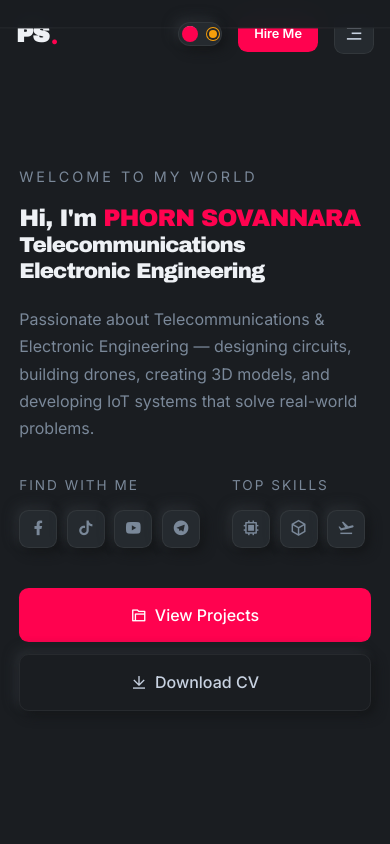
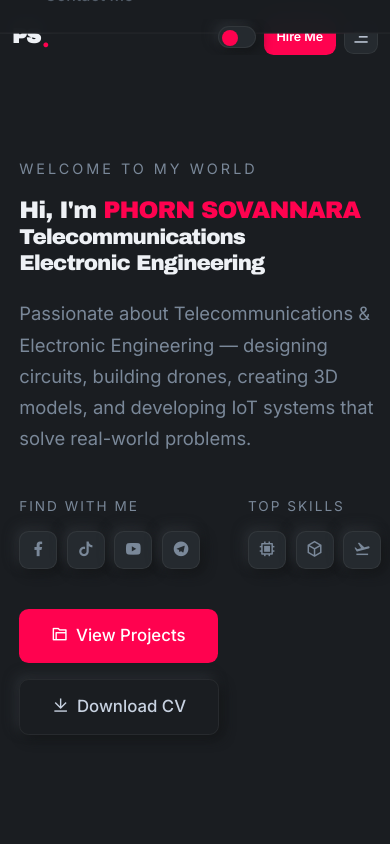
Before and after one commit to phansovannara4444-cell/Web, a plain HTML site: page index.html in a window 390 px wide. Shown: the top 844 px of the page. Drawn offline with nearby package versions, Linux system fonts and the light colour scheme; no server answers; files whose address does not match are found by name.

Commit message:
Add files via upload

```diff
--- a/style.css
+++ b/style.css
@@ -48,42 +48,11 @@
 body.light-mode .dropzone { background:var(--card); border-color:rgba(0,0,0,.12); }
 
 /* ===== THEME TOGGLE ===== */
-.theme-toggle {
-    width: 44px; height: 24px;
-    background: var(--card); border: 1px solid var(--border);
-    border-radius: 999px; cursor: pointer; position: relative;
-    flex-shrink: 0; box-shadow: var(--shadow-sm); padding: 0;
-    overflow: hidden;
-}
-/* sliding pill */
-.theme-toggle::after {
-    content: ''; position: absolute;
-    top: 3px; left: 3px; width: 16px; height: 16px;
-    border-radius: 50%; background: var(--red);
-    transition: transform .3s ease; z-index: 1;
-}
-body.light-mode .theme-toggle::after { transform: translateX(20px); }
-body.light-mode .toggle-sun { box-shadow: 0 0 0 2px #ffffff, 0 0 0 3px #f59e0b; }
-body.light-mode .toggle-moon { box-shadow: 2px -1px 0 2px #6b7280; }
-
-/* moon icon — crescent via box-shadow clip */
-.toggle-moon {
-    position: absolute; left: 4px; top: 50%; transform: translateY(-50%);
-    width: 10px; height: 10px; border-radius: 50%;
-    background: transparent;
-    box-shadow: 2px -1px 0 2px #c8d2e1;
-    pointer-events: none; z-index: 0;
-    display: block;
-}
-/* sun icon — circle with rays via outline */
-.toggle-sun {
-    position: absolute; right: 4px; top: 50%; transform: translateY(-50%);
-    width: 8px; height: 8px; border-radius: 50%;
-    background: #f59e0b;
-    box-shadow: 0 0 0 2px #212428, 0 0 0 3px #f59e0b;
-    pointer-events: none; z-index: 0;
-    display: block;
-}
+.theme-toggle { width:44px; height:24px; background:var(--card); border:1px solid var(--border); border-radius:999px; cursor:pointer; position:relative; flex-shrink:0; box-shadow:var(--shadow-sm); padding:0; }
+.theme-toggle::after { content:''; position:absolute; top:3px; left:3px; width:16px; height:16px; border-radius:50%; background:var(--red); transition:transform .3s ease; }
+body.light-mode .theme-toggle::after { transform:translateX(20px); }
+.toggle-moon { position:absolute; left:5px; top:50%; transform:translateY(-50%); font-size:.65rem; pointer-events:none; }
+.toggle-sun  { position:absolute; right:4px; top:50%; transform:translateY(-50%); font-size:.65rem; pointer-events:none; }
 
 /* smooth theme transition on all elements */
 *, *::before, *::after { transition:background-color .3s ease, border-color .3s ease, color .2s ease, box-shadow .3s ease; }
@@ -113,7 +82,7 @@
 /* ===== HEADER ===== */
 .header { position:fixed; top:0; left:0; right:0; z-index:1000; padding:1.2rem 0; transition:var(--t); }
 .header.scrolled { background:rgba(26,29,33,.96); backdrop-filter:blur(12px); padding:.8rem 0; box-shadow:0 4px 24px rgba(0,0,0,.4); }
-.container-nav { max-width:1300px; margin:0 auto; padding:0 2rem; display:flex; align-items:center; justify-content:space-between; gap:1rem; }
+.container-nav { max-width:1300px; margin:0 auto; padding:0 1rem; display:flex; align-items:center; justify-content:space-between; gap:.5rem; overflow:hidden; }
 .nav-logo { display:flex; align-items:center; gap:1px; flex-shrink:0; }
 .logo-ps { font-family:var(--font-display); font-size:1.5rem; font-weight:800; color:var(--white); letter-spacing:-1px; }
 .logo-dot { font-size:1.8rem; color:var(--red); font-weight:800; line-height:1; }
@@ -134,10 +103,10 @@
 .nav-list { display:flex; align-items:center; gap:.1rem; flex-wrap:wrap; }
 .nav-link { color:var(--text-dim); font-size:.95rem; padding:.4rem .6rem; border-radius:var(--radius-sm); transition:var(--t); font-weight:500; white-space:nowrap; }
 .nav-link:hover, .nav-link.active { color:var(--white); background:rgba(255,255,255,.06); }
-.nav-actions { display:flex; align-items:center; gap:1rem; flex-shrink:0; }
-.btn-hire { background:var(--red); color:#fff; padding:.55rem 1.4rem; border-radius:var(--radius-sm); font-size:.85rem; font-weight:600; transition:var(--t); white-space:nowrap; }
+.nav-actions { display:flex; align-items:center; gap:.5rem; flex-shrink:0; }
+.btn-hire { background:var(--red); color:#fff; padding:.55rem 1.1rem; border-radius:var(--radius-sm); font-size:.85rem; font-weight:600; transition:var(--t); white-space:nowrap; }
 .btn-hire:hover { background:#d40043; transform:translateY(-1px); }
-.nav-toggle { display:none; background:var(--card); border:1px solid var(--border); color:var(--text); width:40px; height:40px; border-radius:var(--radius-sm); font-size:1.2rem; cursor:pointer; align-items:center; justify-content:center; transition:var(--t); }
+.nav-toggle { display:none; background:var(--card); border:1px solid var(--border); color:var(--text); width:38px; height:38px; border-radius:var(--radius-sm); font-size:1.2rem; cursor:pointer; align-items:center; justify-content:center; transition:var(--t); flex-shrink:0; }
 .nav-toggle:hover { color:var(--red); border-color:var(--red); }
 
 /* ===== HOME ===== */
@@ -145,7 +114,7 @@
 .home .container { padding-top:0; padding-bottom:0; border-bottom:none; }
 .home-content { display:grid; grid-template-columns:1fr 420px; gap:3rem; align-items:center; min-height:100vh; padding:7rem 0 4rem; }
 .home-subtitle { font-size:.9rem; text-transform:uppercase; letter-spacing:3px; color:var(--text-dim); margin-bottom:1rem; }
-.home-title { font-family:'Archivo Black', sans-serif; font-size:clamp(1.8rem,3.4vw,3.4rem); font-weight:400; color:var(--white); line-height:1.05; margin-bottom:1.5rem; white-space:nowrap; letter-spacing:-1px; }
+.home-title { font-family:'Archivo Black', sans-serif; font-size:clamp(1.8rem,3.4vw,3.4rem); font-weight:400; color:var(--white); line-height:1.05; margin-bottom:1.5rem; letter-spacing:-1px; }
 .home-title .highlight { white-space:nowrap; }
 #typed-role, .typed-line2 { font-family:'Archivo Black', sans-serif; font-size:clamp(1.6rem,3vw,3rem); font-weight:400; color:var(--white); display:block; letter-spacing:-1px; line-height:1.05; margin-top:.2rem; }
 .home-description { color:var(--text-dim); max-width:480px; margin-bottom:2.5rem; font-size:1.15rem; }
@@ -446,92 +415,44 @@
     .cad-grid { grid-template-columns:repeat(2,1fr); }
 }
 @media (max-width:900px) {
-    /* ── Nav ── */
-    .nav-menu {
-        position:fixed; top:64px; left:0; right:0;
-        background:rgba(26,29,33,.98); backdrop-filter:blur(12px);
-        padding:1rem 1.5rem 1.5rem;
-        transform:translateY(-110%); transition:var(--t);
-        border-bottom:1px solid var(--border);
-        max-height:calc(100vh - 64px); overflow-y:auto;
-    }
+    .nav-menu { position:fixed; top:70px; left:0; right:0; background:rgba(26,29,33,.98); backdrop-filter:blur(12px); padding:1.5rem 2rem; transform:translateY(-110%); transition:var(--t); border-bottom:1px solid var(--border); }
     .nav-menu.open { transform:translateY(0); }
     .nav-list { flex-direction:column; align-items:flex-start; gap:.2rem; }
-    .nav-link { font-size:1rem; padding:.65rem .9rem; width:100%; border-radius:var(--radius-sm); }
+    .nav-link { font-size:1rem; padding:.6rem .8rem; }
     .nav-toggle { display:flex; }
-
-    /* ── Home ── */
     .home-content { grid-template-columns:1fr; }
     .home-image { display:none; }
-
-    /* ── Grids ── */
     .portfolio-grid, .blog-grid, .cad-grid { grid-template-columns:repeat(2,1fr); }
-    .files-layout  { grid-template-columns:1fr; }
+    .files-layout { grid-template-columns:1fr; }
     .contact-layout { grid-template-columns:1fr; }
-    .report-grid   { grid-template-columns:1fr; }
-    .report-cover  { height:140px; }
-    .battery-grid  { grid-template-columns:repeat(2,1fr); }
-    .specs-grid    { grid-template-columns:repeat(2,1fr); }
+    .report-grid { grid-template-columns:1fr; }
+    .report-cover { height:140px; }
+    .battery-grid { grid-template-columns:repeat(2,1fr); }
+    .specs-grid { grid-template-columns:repeat(2,1fr); }
 }
-
 @media (max-width:600px) {
-    /* ── Layout ── */
-    .container { padding:3.5rem 1.2rem; }
-
-    /* ── Header ── */
-    .header { padding:.85rem 0; }
-    .header.scrolled { padding:.65rem 0; }
-    .container-nav { padding:0 1rem; gap:.6rem; }
-    .btn-hire { padding:.45rem 1rem; font-size:.8rem; }
-
-    /* ── Typography ── */
-    .section-title { margin-bottom:2.5rem; }
-    .section-title h1 { font-size:clamp(1.8rem,7vw,2.4rem); }
-    .section-intro { font-size:1rem; margin-bottom:2rem; }
-
-    /* ── Home hero ── */
-    .home-content { padding:5rem 0 3rem; gap:2rem; }
-    .home-title { font-size:clamp(1.5rem,6vw,2.2rem); white-space:normal; }
-    #typed-role, .typed-line2 { font-size:clamp(1.3rem,5.5vw,1.9rem); }
-    .home-description { font-size:1rem; margin-bottom:2rem; }
-    .home-meta { gap:2rem; flex-wrap:wrap; }
-    .home-btns { flex-direction:column; gap:.75rem; }
-    .home-btns .btn { width:100%; justify-content:center; padding:.85rem 1.5rem; font-size:1rem; }
-
-    /* ── Stats bar ── */
-    .home-stats { flex-wrap:wrap; justify-content:center; gap:1.2rem; padding:1.5rem 1rem; }
+    .container { padding:4rem 1.2rem; }
+    .features-grid, .portfolio-grid, .blog-grid, .cad-grid { grid-template-columns:1fr; }
+    .home-stats { flex-wrap:wrap; justify-content:center; }
     .stat-divider { display:none; }
-    .stat-item h3 { font-size:1.6rem; }
-
-    /* ── Cards ── */
-    .features-grid, .portfolio-grid, .blog-grid, .cad-grid { grid-template-columns:1fr; }
-
-    /* ── Form ── */
     .form-row { grid-template-columns:1fr; }
-
-    /* ── Footer ── */
-    .footer-inner { flex-direction:column; text-align:center; gap:.8rem; }
-    .footer-links { justify-content:center; }
-
-    /* ── Projects ── */
-    .project-item { flex-direction:column; gap:1rem; padding:1.2rem; }
-    .project-num  { font-size:1.5rem; }
-
-    /* ── Battery ── */
+    .section-title h1 { font-size:2.5rem; }
+    .footer-inner { flex-direction:column; text-align:center; }
+    .project-item { flex-direction:column; gap:1rem; }
+    .project-num { font-size:1.5rem; }
     .battery-grid { grid-template-columns:1fr 1fr; }
-    .specs-grid   { grid-template-columns:1fr 1fr; }
-
-    /* ── Resume tabs — scrollable row on mobile ── */
-    .resume-tabs { overflow-x:auto; flex-wrap:nowrap; padding-bottom:.3rem; -webkit-overflow-scrolling:touch; }
-    .tab-btn     { white-space:nowrap; flex-shrink:0; }
-
-    /* ── Filters ── */
-    .portfolio-filters { gap:.5rem; }
-    .filter-btn { padding:.4rem 1rem; font-size:.8rem; }
-
-    /* ── Contact ── */
-    .contact-card { padding:1rem; }
-    .contact-form { padding:1.5rem 1rem; }
+    .specs-grid { grid-template-columns:1fr 1fr; }
+    /* Fix home title overflow on small phones */
+    .home-title { white-space:normal; font-size:clamp(1.5rem,6vw,2.4rem); }
+    #typed-role, .typed-line2 { font-size:clamp(1.3rem,5.5vw,2rem); }
+}
+@media (max-width:420px) {
+    .container-nav { padding:0 .75rem; }
+    .btn-hire { padding:.45rem .8rem; font-size:.78rem; }
+    .theme-toggle { width:38px; height:22px; }
+    .nav-toggle { width:34px; height:34px; font-size:1.1rem; }
+    .logo-img { height:36px; width:36px; }
+    .logo-ps { font-size:1.3rem; }
 }
 
 /* ── Google Drive Section Header ──────────────────────── */
```
